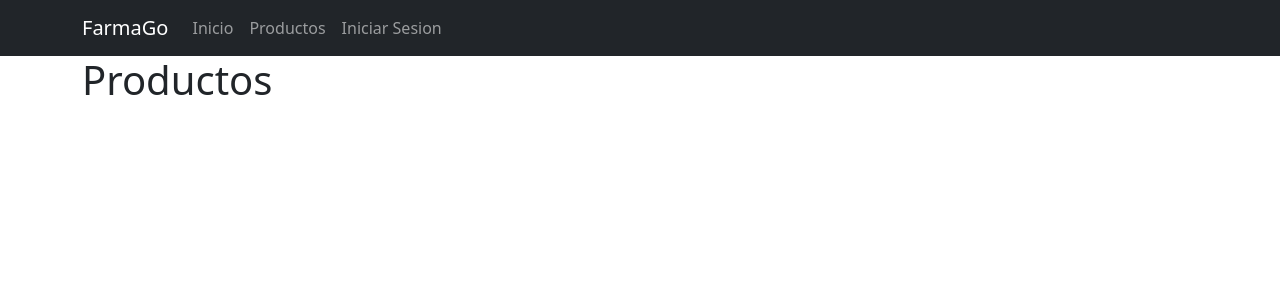
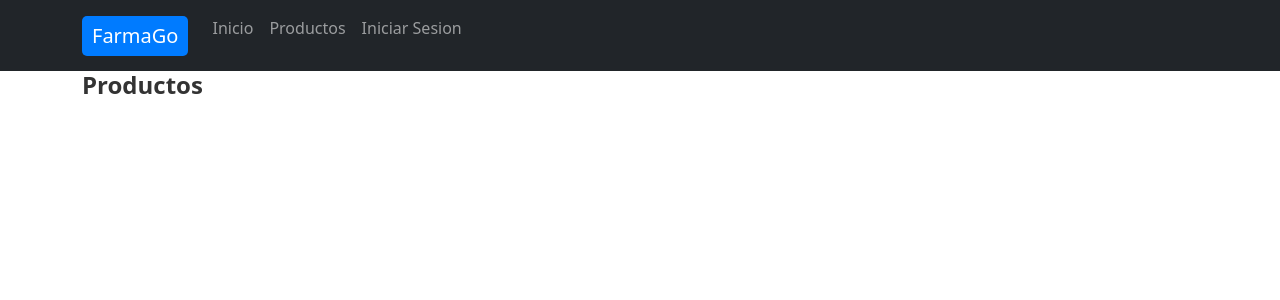
Before and after one commit to yoezequiel/FarmaGo, a Flask app: page /productos in a window 1280 px wide. Shown: the top 300 px of the page. Run offline with Flask 3, Linux system fonts and the light colour scheme; data that the repository does not hold is empty; some libraries are stand-ins or nearby versions.

Commit message:
fix: css of productos

```diff
--- a/static/css/productos.css
+++ b/static/css/productos.css
@@ -0,0 +1,46 @@
+/* Styles for the 'Productos' heading */
+h1 {
+    color: #333;
+    font-size: 24px;
+    font-weight: bold;
+}
+
+/* Styles for the list items containing product information */
+ul li {
+    margin-bottom: 15px;
+    list-style-type: none;
+}
+
+/* Styles for the product name */
+strong {
+    color: #007bff;
+    /* Blue color for product names */
+}
+
+/* Styles for the product description */
+li {
+    font-size: 16px;
+    color: #555;
+}
+
+/* Styles for the product price and quantity */
+li span {
+    font-size: 14px;
+    color: #777;
+}
+
+/* Styles for the 'Agregar al carrito' link */
+a {
+    display: inline-block;
+    padding: 5px 10px;
+    background-color: #007bff;
+    color: #fff;
+    text-decoration: none;
+    border-radius: 5px;
+    transition: background-color 0.3s ease;
+}
+
+a:hover {
+    background-color: #0056b3;
+    /* Darker shade of blue on hover */
+}
--- a/templates/productos.html
+++ b/templates/productos.html
@@ -2,6 +2,8 @@
 {% block title %}TEST{% endblock %}
 
 {% block head%}
+<link rel="stylesheet" href="{{ url_for('static', filename='css/productos.css') }}">
+
 {%endblock%}
 <body>
     {% block content %}
```
